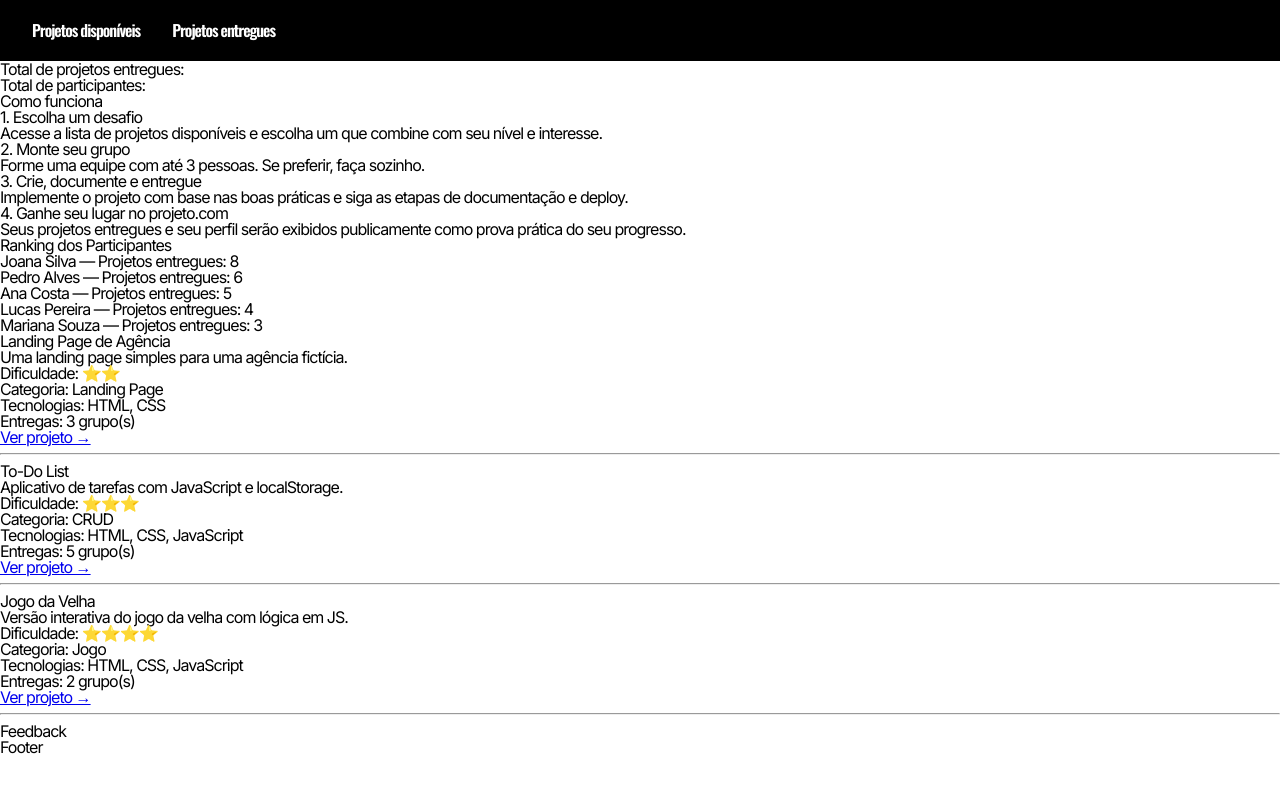
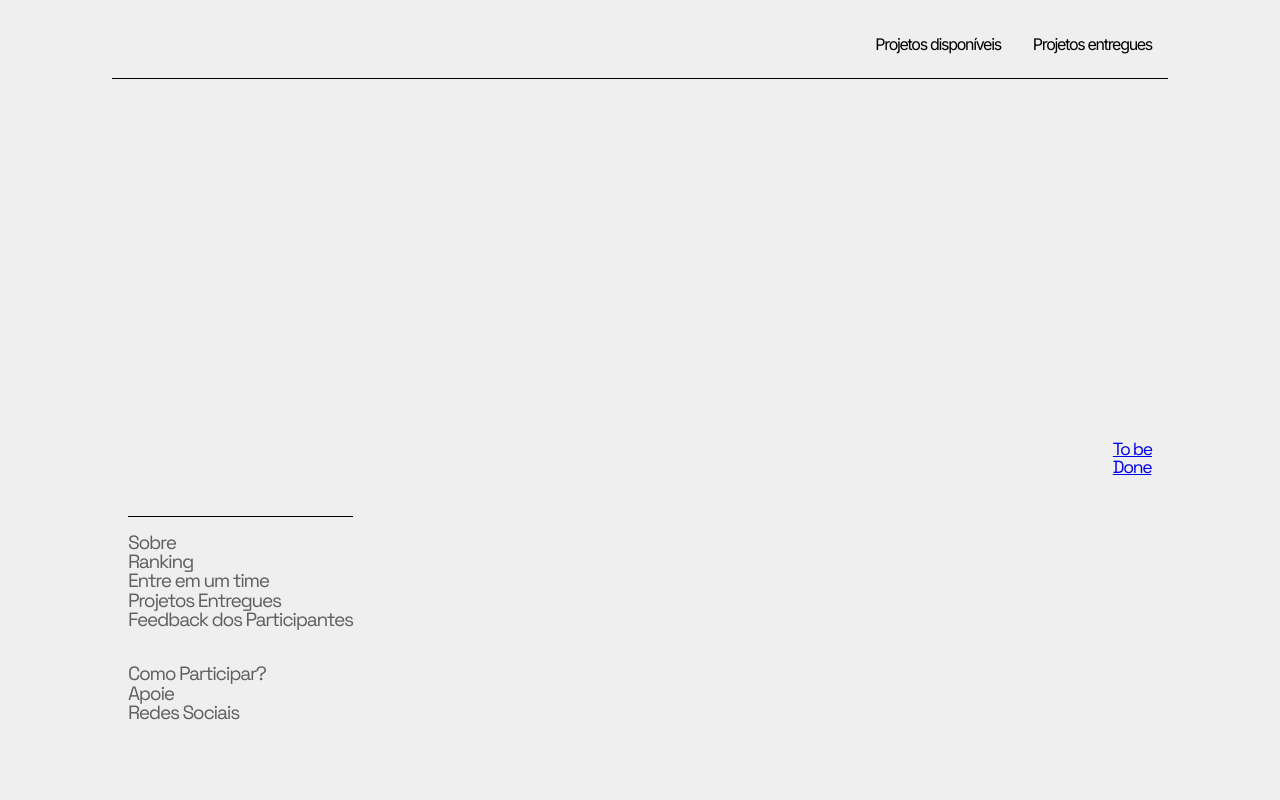
Before and after one commit to Caiorossi00/Projeto.com, a React (Vite) app: page / in a window 1280 px wide. Shown: the top 800 px of the page. Built offline with nearby package versions, Linux system fonts and the light colour scheme.

Commit message:
style: update font links and improve Navbar styles; add Hero component styles

```diff
--- a/index.html
+++ b/index.html
@@ -4,8 +4,10 @@
     <meta charset="UTF-8" />
     <link rel="preconnect" href="https://fonts.googleapis.com" />
     <link rel="preconnect" href="https://fonts.gstatic.com" crossorigin />
+    <link rel="preconnect" href="https://fonts.googleapis.com" />
+    <link rel="preconnect" href="https://fonts.gstatic.com" crossorigin />
     <link
-      href="https://fonts.googleapis.com/css2?family=Inter:ital,opsz,wght@0,14..32,100..900;1,14..32,100..900&family=Lora:ital,wght@0,400..700;1,400..700&family=Oswald:wght@200..700&display=swap"
+      href="https://fonts.googleapis.com/css2?family=Inter:ital,opsz,wght@0,14..32,100..900;1,14..32,100..900&family=Lora:ital,wght@0,400..700;1,400..700&family=Space+Grotesk:wght@300..700&display=swap"
       rel="stylesheet"
     />
     <meta name="viewport" content="width=device-width, initial-scale=1.0" />
--- /dev/null
+++ b/src/assets/styles/Hero.scss
@@ -0,0 +1,37 @@
+.hero {
+  display: flex;
+  align-items: center;
+  min-height: 95vh;
+  justify-content: space-between;
+  margin: 0 10%;
+
+  .hero-left {
+    border-top: 1px solid black;
+    font-size: larger;
+    margin-top: 40vh;
+
+    ul {
+      margin-top: 2vh;
+
+      li {
+        a {
+          color: inherit;
+          color: rgb(95, 95, 95);
+          text-decoration: none;
+          transition: font-weight 0.2s ease, font-style 0.9s ease;
+
+          &:hover {
+            font-weight: 700;
+            font-style: italic;
+            cursor: pointer;
+            color: black;
+          }
+        }
+      }
+    }
+  }
+
+  .hero-right {
+    font-size: 1.1em;
+  }
+}
--- a/src/assets/styles/Navbar.scss
+++ b/src/assets/styles/Navbar.scss
@@ -1,24 +1,28 @@
 @use "../../variables.scss" as *;
 
 nav {
-  background-color: #000000;
-  padding: 1.4rem 2rem;
+  padding: 1rem 1rem;
   font-family: $font-secondary;
+  border-bottom: 1px solid black;
+  width: 80%;
+  margin: 0 auto;
 
   ul {
     list-style: none;
     display: flex;
     gap: 2rem;
-    margin: 0;
-    padding: 0;
+    width: 100%;
+    align-items: center;
+    justify-content: flex-end;
+    margin-top: 20px;
+    margin-bottom: 10px;
   }
 
   li {
     a {
-      color: #ffffff;
       text-decoration: none;
-      font-weight: 600;
       transition: color 0.3s ease;
+      color: black;
     }
   }
 }
--- a/src/components/home/About.jsx
+++ b/src/components/home/About.jsx
@@ -29,7 +29,7 @@ export default function ComoFunciona() {
   ];
 
   return (
-    <section>
+    <section id="sobre">
       <h2>Como funciona</h2>
       <ul>
         {passos.map((passo) => (
--- a/src/components/home/Hero.jsx
+++ b/src/components/home/Hero.jsx
@@ -1,10 +1,51 @@
 import React from "react";
+import "../../assets/styles/Hero.scss";
 
 const Hero = () => {
   return (
-    <div>
-      <h1>Total de projetos entregues:</h1>
-      <h1>Total de participantes:</h1>
+    <div className="hero">
+      <div className="hero-left">
+        <ul>
+          <li>
+            <a href="#sobre">Sobre</a>
+          </li>
+          <li>
+            <a href="#ranking">Ranking</a>
+          </li>
+          <li>
+            <a href="#entre-em-um-time">Entre em um time</a>
+          </li>
+          <li>
+            <a href="#projetos-entregues">Projetos Entregues</a>
+          </li>
+          <li>
+            <a href="#feedback">Feedback dos Participantes</a>
+          </li>
+        </ul>
+        <br />
+        <ul>
+          <li>
+            <a href="#como-participar">Como Participar?</a>
+          </li>
+          <li>
+            <a href="#apoie">Apoie</a>
+          </li>
+          <li>
+            <a href="#redes-sociais">Redes Sociais</a>
+          </li>
+        </ul>
+      </div>
+      <div className="hero-right">
+        <ul>
+          <li>
+            <a href="#sobre">To be</a>
+          </li>
+          <li>
+            <a href="#ranking">Done</a>
+          </li>
+          <li></li>
+        </ul>
+      </div>
     </div>
   );
 };
--- a/src/variables.scss
+++ b/src/variables.scss
@@ -1,10 +1,14 @@
-$color-bg: #ffffff;
+$color-bg: #efefef;
 $color-bg-detail: #c69466;
 $color-text-primary: #000000;
 $color-text-secondary: #ffffff;
 
-$font-primary: "Inter", serif;
-$font-secondary: "Oswald", sans-serif;
+$font-primary: "Space Grotesk", sans-serif;
+$font-secondary: "Inter", sans-serif;
+
+* {
+  scroll-behavior: smooth;
+}
 
 body {
   background-color: $color-bg;
@@ -12,5 +16,5 @@ body {
   font-family: $font-primary;
   margin: 0;
   padding: 0;
-  letter-spacing: -1px;
+  letter-spacing: -1.3px;
 }
```
